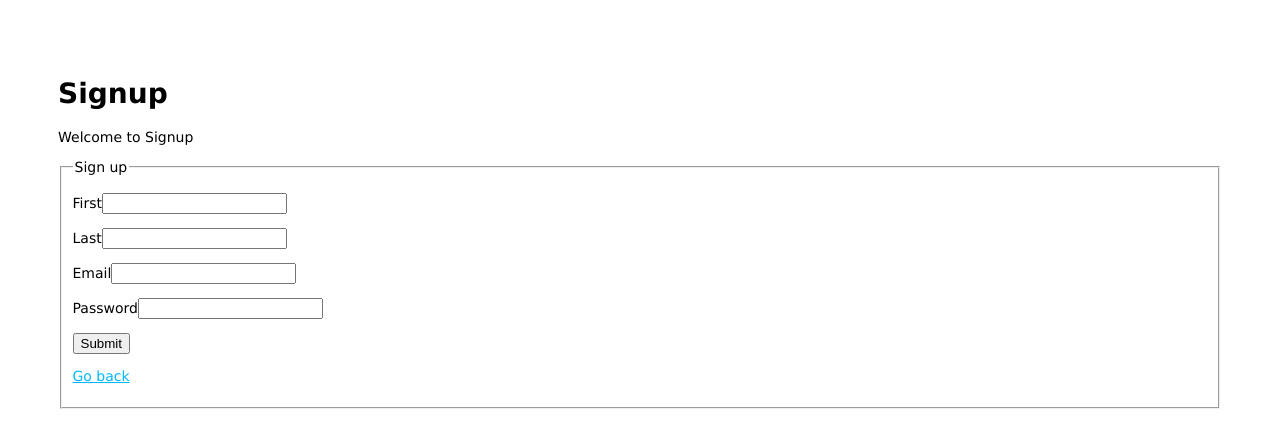
After one commit to azngeek/nodify, a Node server app: page /signup in a window 1280 px wide. The commit adds this page. Shown: the top 448 px of the page. Run offline with Node 20, Linux system fonts and the light colour scheme; style sheets or scripts are compiled from the project's sources; some libraries are stand-ins or nearby versions.

Commit message:
added basic authentication

```diff
--- a/app.js
+++ b/app.js
@@ -7,7 +7,10 @@ var express = require('express')
   , routes = require('./routes')
   , user = require('./routes/user')
   , http = require('http')
-  , path = require('path');
+  , path = require('path')
+  , authenticate = require('./library/atisto/authenticate.js')
+  , authentication = require('./routes/authentication/package.js')
+;
 
 var app = express();
 
@@ -19,7 +22,7 @@ app.configure(function(){
   app.use(express.logger('dev'));
   app.use(express.bodyParser());
   app.use(express.methodOverride());
-  app.use(express.cookieParser('your secret here'));
+  app.use(express.cookieParser('tHa4T$MyS3Cr3t'));
   app.use(express.session());
   app.use(app.router);
   app.use(require('stylus').middleware(__dirname + '/public'));
@@ -30,8 +33,18 @@ app.configure('development', function(){
   app.use(express.errorHandler());
 });
 
+/**
+ * Define the routes here
+ */
 app.get('/', routes.index);
-app.get('/users', user.list);
+app.get('/users', authenticate, user.list);
+
+/**
+ * Authentification routes
+ */
+app.get('/signup', authentication.signup);
+app.get('/login', authentication.login)
+app.get('/logout', authentication.logout)
 
 http.createServer(app).listen(app.get('port'), function(){
   console.log("Express server listening on port " + app.get('port'));
--- /dev/null
+++ b/routes/authentication/package.js
@@ -0,0 +1,43 @@
+/**
+ * This is the function where you are going to login. This is only used for post request
+ *
+ * @param req
+ * @param res
+ */
+exports.login = function (req, res) {
+
+    //if (err) return next(err);
+    //if (!doc) return res.send('<p>User not found. Go back and try again</p>');
+
+    //res.render('authentication/login', { title:'Login' });
+
+    var user = {
+        "first"   :"Don Bosco",
+        "last"    :"van Hoi",
+        "email"   :"donbosco.rulz@gmail.com",
+        "password":"asdf",
+        "_id"     :"4ef2cbd77bb50163a7000001"
+    }
+
+    req.session.loggedIn = user;
+    req.session.user = user;
+    console.log(req.session.user);
+    res.redirect('/');
+};
+
+/**
+ * Log out the user and redirect him to the route '/' in app.js.
+ * So we don't need to render the logout page.
+ *
+ * @param req
+ * @param res
+ */
+exports.logout = function (req, res) {
+    req.session.loggedIn = null;
+    req.session.user = null;
+    res.redirect('/');
+};
+
+exports.signup = function (req, res) {
+    res.render('authentication/signup', { title:'Signup' });
+};
--- a/routes/index.js
+++ b/routes/index.js
@@ -4,5 +4,5 @@
  */
 
 exports.index = function(req, res){
-  res.render('index', { title: 'Express' });
+  res.render('index', { title: 'Express', authenticated: false });
 };
--- /dev/null
+++ b/views/authentication/signup.jade
@@ -0,0 +1,25 @@
+extends ../layout
+
+block content
+  h1= title
+  p Welcome to #{title}
+
+  form(action="/signup", method="POST")
+    fieldset
+      legend Sign up
+      p
+        label First
+        input(name="user[first]", type="text")
+      p
+        label Last
+        input(name="user[last]", type="text")
+      p
+        label Email
+        input(name="user[email]", type="text")
+      p
+        label Password
+        input(name="user[password]", type="password")
+      p
+        button Submit
+      p
+        a(href="/") Go back
--- a/views/layout.jade
+++ b/views/layout.jade
@@ -2,6 +2,8 @@ doctype 5
 html
   head
     title= title
+    script(src='http://code.jquery.com/jquery-1.9.1.min.js')
+    script(src='/javascripts/handlebars.js')
     link(rel='stylesheet', href='/stylesheets/style.css')
   body
     block content
```
Also changed, not shown: library/atisto/authenticate.js (added, +25 -0 lines), routes/user.js (+8 -3 lines), views/authentication/login.jade (added, +18 -0 lines), views/index.jade (+15 -0 lines).
